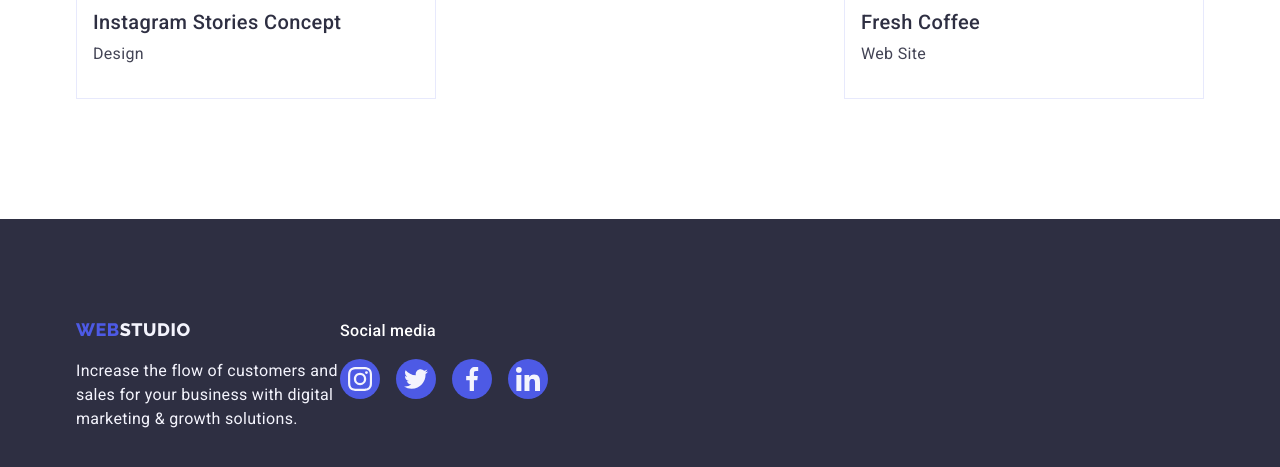
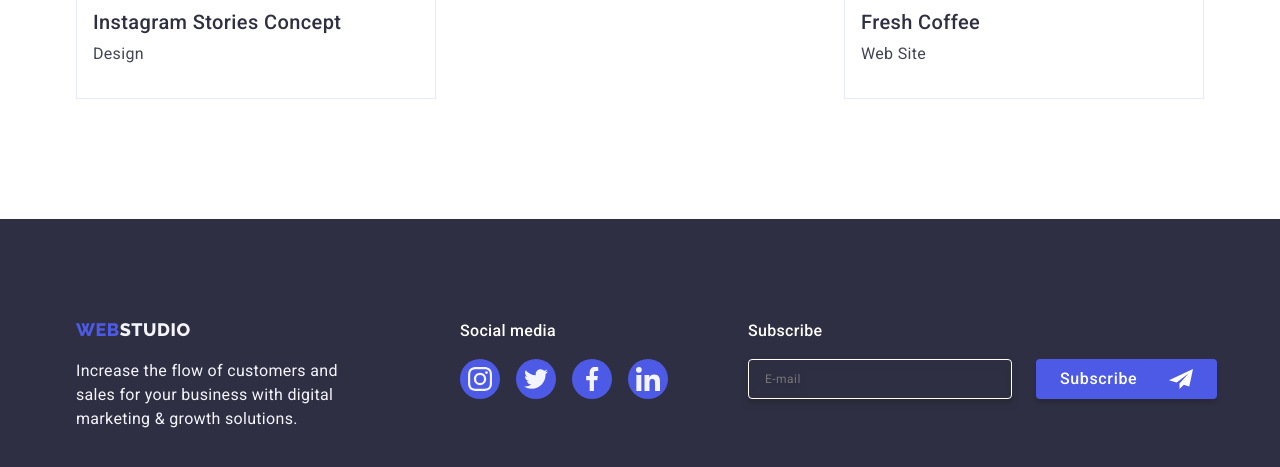
Before and after one commit to uflakey/goit-markup-hw-05, a plain HTML site: page portfolio.html in a window 1280 px wide. Shown: the part 1551-2018 px from the top of the page. Drawn offline with nearby package versions, Linux system fonts and the light colour scheme.

Commit message:
hw5-start4

```diff
--- a/portfolio.html
+++ b/portfolio.html
@@ -266,7 +266,7 @@
     <!--Footer Section-->
     <footer class="footer">
       <div class="footer-container container">
-        <div class="container-logo">
+        <div class="container-footer-logo">
           <a class="footer-logo link" href="./index.html"
             >Web<span class="footer-logo-studio">Studio</span>
           </a>
@@ -332,6 +332,25 @@
             </li>
           </ul>
         </div>
+        <div class="container-footer-subscribe">
+          <p class="subscribe-form-text">Subscribe</p>
+          <form class="subscribe-form" name="subscribe_form">
+            <label class="subscribe-form-label">
+              <input
+                class="subscribe-form-input"
+                type="email"
+                name="subscribe_form_email"
+                placeholder="E-mail"
+              />
+            </label>
+            <button class="subscribe-form-btn" type="submit"
+              >Subscribe
+              <svg class="subscribe-btn-icon" width="24" height="24">
+                <use href="./images/icons.svg#icon-fly"></use>
+              </svg>
+            </button>
+          </form>
+        </div>
       </div>
     </footer>
   </body>
```
Also changed, not shown: index.html (+10 -5 lines).
